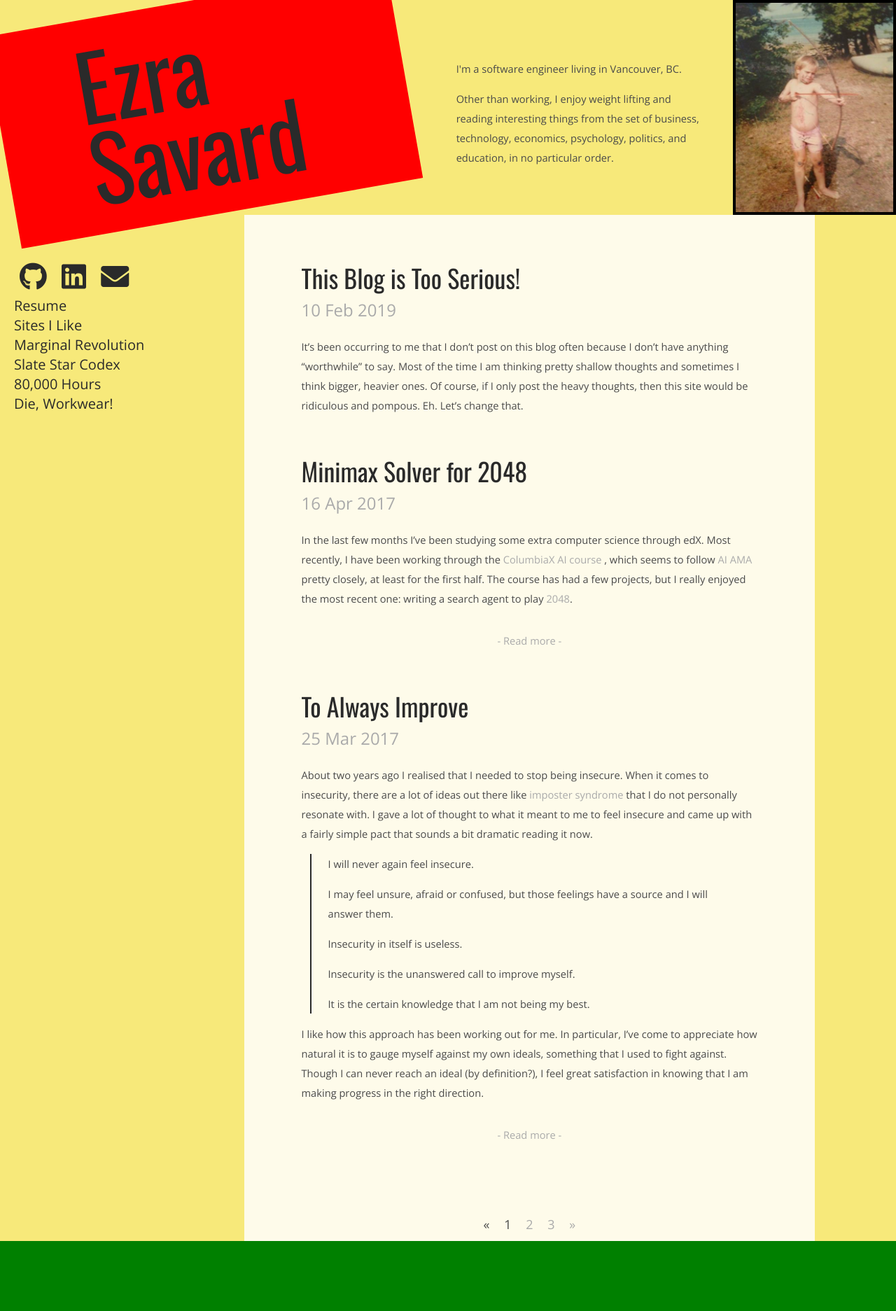
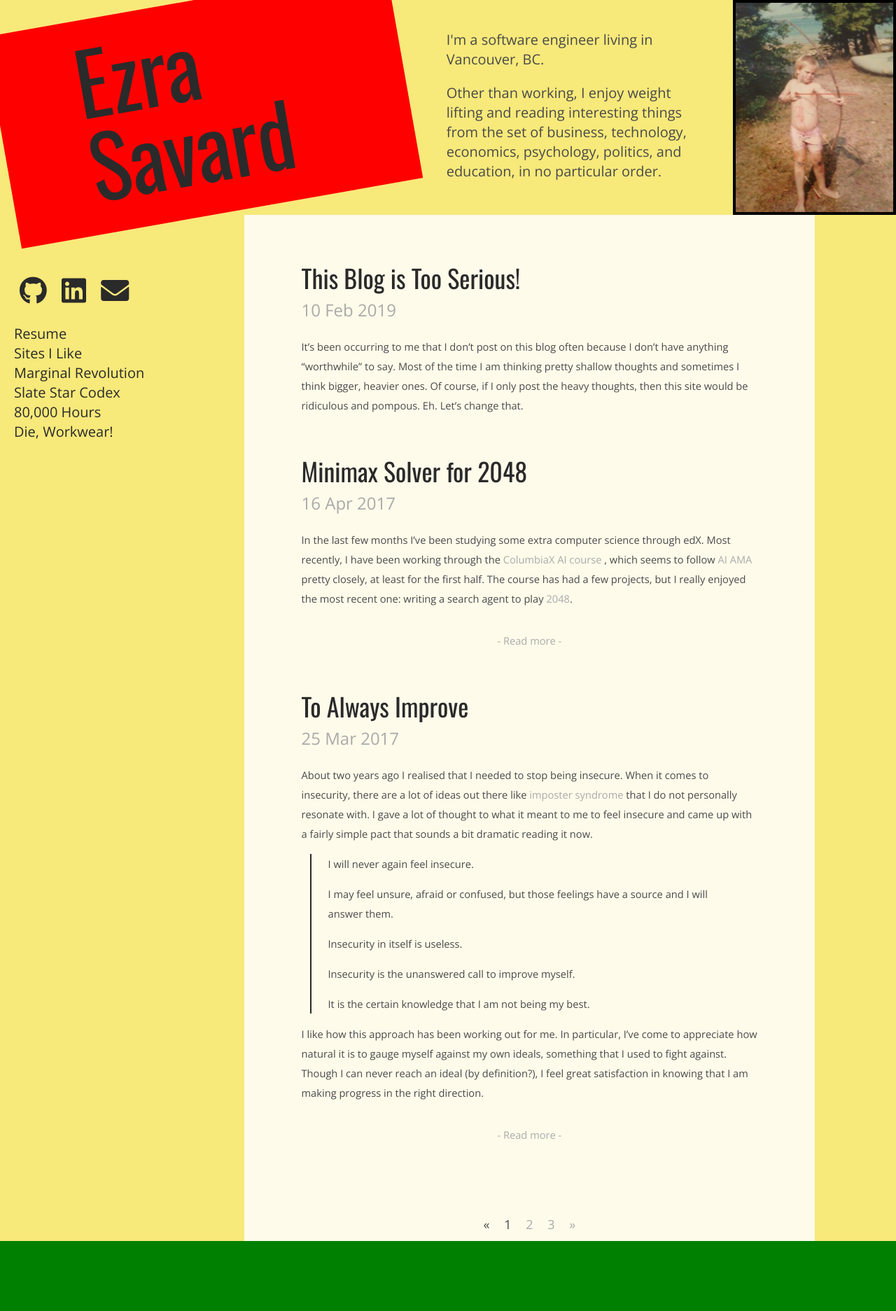
Before and after one commit to ezrasavard/ezrasavard.com, a Jekyll site: the page built from index.html, in a window 1280 px wide. Shown: the whole page at 70% size. Built offline with Jekyll 4.4.1, drawn with Linux system fonts in a browser that asks for light colours; nearby versions of some CDN libraries; the list of posts is cut into pages by our own code.

Commit message:
layout looks good enough

```diff
--- a/_includes/navlinks.html
+++ b/_includes/navlinks.html
@@ -20,7 +20,8 @@
       <i class="fab fa-linkedin fa-2x"></i>
     </a>
     <script>mailIcon();</script>
-    <br>
+</nav>
+<nav>
     <a class=navlink href="{{ site.baseurl }}/resume">Resume</a>
     <br>
     <a class=navlink href="{{ site.baseurl }}/links">Sites I Like</a>
--- a/_layouts/default.html
+++ b/_layouts/default.html
@@ -32,6 +32,7 @@
                     <img
                      alt="Ezra Savard"
                      src="{{site.baseurl}}/media/ezra-archery.jpg"
+                     title="The wild Ezra stalks his prey beneath the hot muskoka sun..."
                     ></img>
                 </div>
                 <div class="homepageLinksBlock">
--- a/_sass/content.scss
+++ b/_sass/content.scss
@@ -17,13 +17,14 @@ body {
         }
         color: $dark-color;
         font-family: $page-title-font;
-        font-size: 10vw;
-        line-height: 8vw;
+        font-size: 9.5vw;
+        line-height: 9vw;
     }
 }
 
 .homepageLinksBlock {
     nav {
+        padding-top: 20px;
         font-size: 20px;
         text-align: left;
     }
@@ -34,6 +35,10 @@ body {
             border-bottom: 1px solid $dark-color;
         }
     }
+}
+
+.homepageAboutBlock {
+    font-size: 20px;
 }
 
 .homepagePictureBlock {
--- a/_sass/layout.scss
+++ b/_sass/layout.scss
@@ -28,7 +28,7 @@ main {
     background: red;
     padding-left: 20%;
     padding-right: 20%;
-    padding-top: 7%;
+    padding-top: 5%;
     padding-bottom: 10%;
 }
 @media (min-width: 768px) {
@@ -39,8 +39,8 @@ main {
 
 .homepageAboutBlock {
     grid-column: span 2;
-    padding-top: 15%;
-    padding-left: 15%;
+    padding-top: 5%;
+    padding-left: 12%;
     padding-right: 10%;
     padding-bottom: 5%;
 }
```
